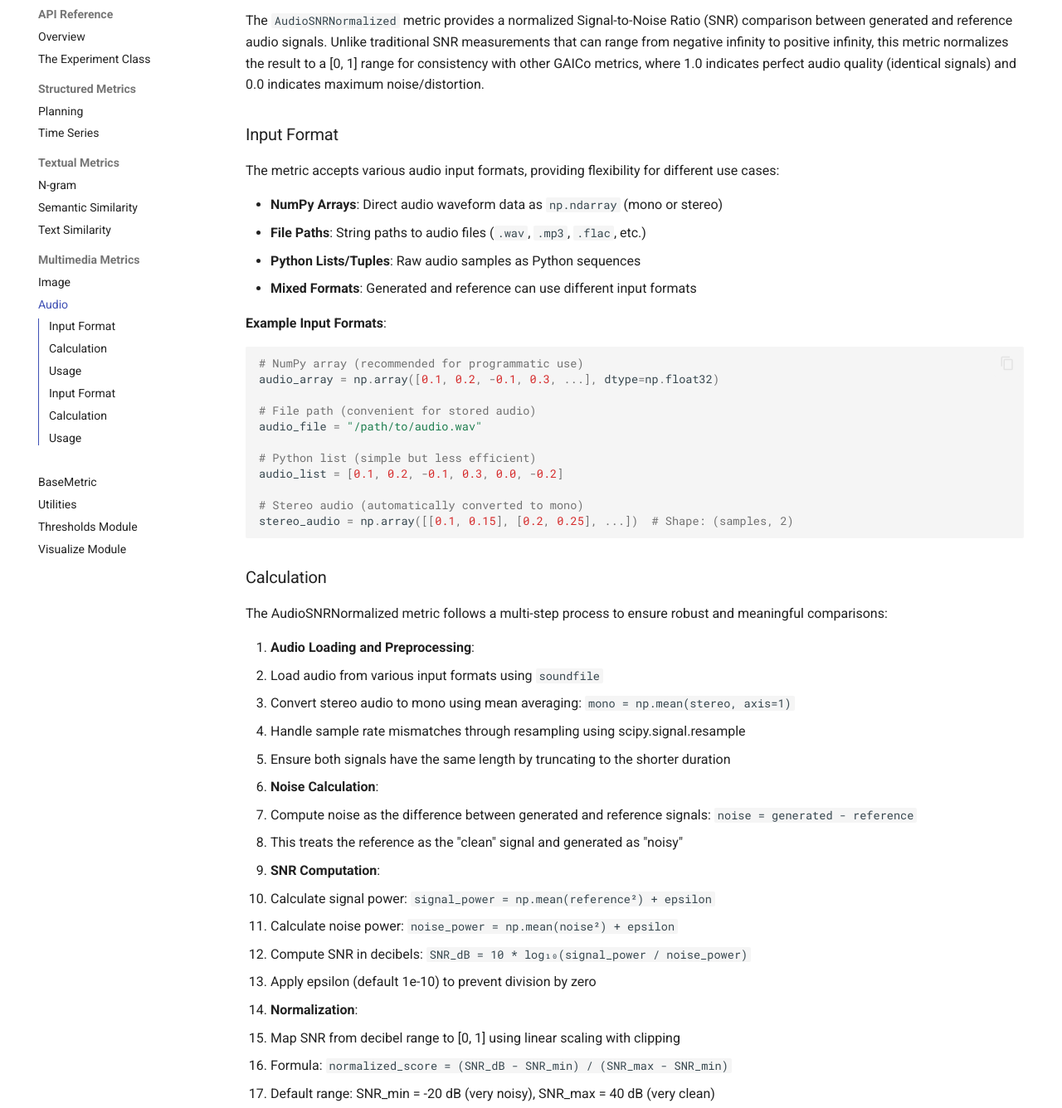
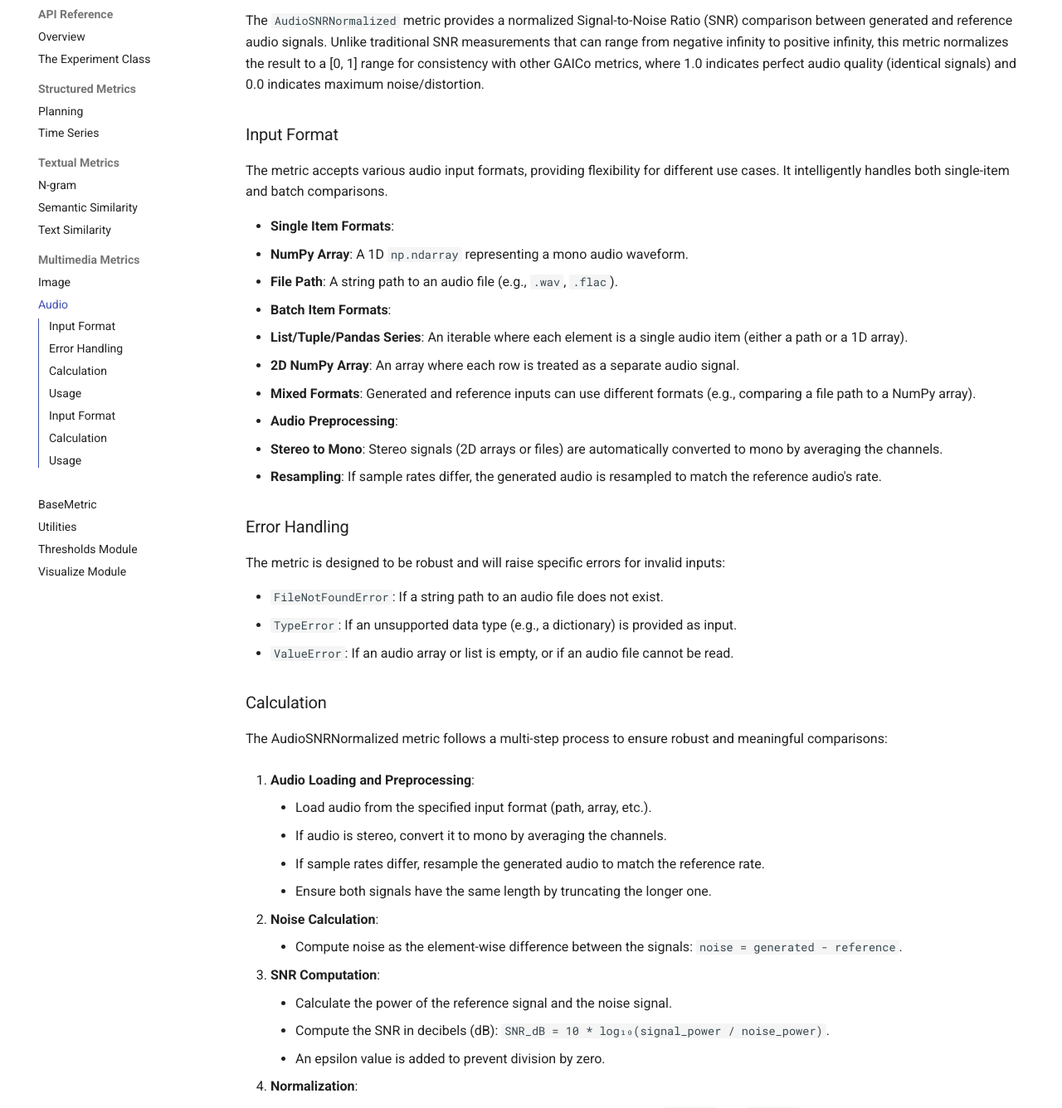
Before and after one commit to ai4society/GenAIResultsComparator, an MkDocs documentation site: the page built from docs/api/metrics/audio.md, in a window 1280 px wide and 1400 px high, scrolled down 360 px, cut to the strip 64-1400 px from the top of the window. Shown: the whole strip at 83% size. Built offline with MkDocs 1.6.1 and Material for MkDocs 9.7.7, drawn with Linux system fonts in a browser that asks for light colours; comment, search, counter and statistics services are not loaded; some of the changed text lies outside the part shown.

Commit message:
Commit local changes before merge

````diff
--- a/docs/api/metrics/audio.md
+++ b/docs/api/metrics/audio.md
@@ -8,53 +8,48 @@ The `AudioSNRNormalized` metric provides a normalized Signal-to-Noise Ratio (SNR
 
 ### Input Format
 
-The metric accepts various audio input formats, providing flexibility for different use cases:
+The metric accepts various audio input formats, providing flexibility for different use cases. It intelligently handles both single-item and batch comparisons.
 
-- **NumPy Arrays**: Direct audio waveform data as `np.ndarray` (mono or stereo)
-- **File Paths**: String paths to audio files (`.wav`, `.mp3`, `.flac`, etc.)
-- **Python Lists/Tuples**: Raw audio samples as Python sequences
-- **Mixed Formats**: Generated and reference can use different input formats
+- **Single Item Formats**:
+  - **NumPy Array**: A 1D `np.ndarray` representing a mono audio waveform.
+  - **File Path**: A string path to an audio file (e.g., `.wav`, `.flac`).
+- **Batch Item Formats**:
+  - **List/Tuple/Pandas Series**: An iterable where each element is a single audio item (either a path or a 1D array).
+  - **2D NumPy Array**: An array where each row is treated as a separate audio signal.
+- **Mixed Formats**: Generated and reference inputs can use different formats (e.g., comparing a file path to a NumPy array).
+- **Audio Preprocessing**:
+  - **Stereo to Mono**: Stereo signals (2D arrays or files) are automatically converted to mono by averaging the channels.
+  - **Resampling**: If sample rates differ, the generated audio is resampled to match the reference audio's rate.
 
-**Example Input Formats**:
-```python
-# NumPy array (recommended for programmatic use)
-audio_array = np.array([0.1, 0.2, -0.1, 0.3, ...], dtype=np.float32)
+### Error Handling
 
-# File path (convenient for stored audio)
-audio_file = "/path/to/audio.wav"
+The metric is designed to be robust and will raise specific errors for invalid inputs:
 
-# Python list (simple but less efficient)
-audio_list = [0.1, 0.2, -0.1, 0.3, 0.0, -0.2]
-
-# Stereo audio (automatically converted to mono)
-stereo_audio = np.array([[0.1, 0.15], [0.2, 0.25], ...])  # Shape: (samples, 2)
-```
+- `FileNotFoundError`: If a string path to an audio file does not exist.
+- `TypeError`: If an unsupported data type (e.g., a dictionary) is provided as input.
+- `ValueError`: If an audio array or list is empty, or if an audio file cannot be read.
 
 ### Calculation
 
 The AudioSNRNormalized metric follows a multi-step process to ensure robust and meaningful comparisons:
 
 1.  **Audio Loading and Preprocessing**:
-   - Load audio from various input formats using `soundfile`
-   - Convert stereo audio to mono using mean averaging: `mono = np.mean(stereo, axis=1)`
-   - Handle sample rate mismatches through resampling using scipy.signal.resample
-   - Ensure both signals have the same length by truncating to the shorter duration
+    - Load audio from the specified input format (path, array, etc.).
+    - If audio is stereo, convert it to mono by averaging the channels.
+    - If sample rates differ, resample the generated audio to match the reference rate.
+    - Ensure both signals have the same length by truncating the longer one.
 
-2. **Noise Calculation**:
-   - Compute noise as the difference between generated and reference signals: `noise = generated - reference`
-   - This treats the reference as the "clean" signal and generated as "noisy"
+2.  **Noise Calculation**:
+    - Compute noise as the element-wise difference between the signals: `noise = generated - reference`.
 
-3. **SNR Computation**:
-   - Calculate signal power: `signal_power = np.mean(reference²) + epsilon`
-   - Calculate noise power: `noise_power = np.mean(noise²) + epsilon`
-   - Compute SNR in decibels: `SNR_dB = 10 * log₁₀(signal_power / noise_power)`
-   - Apply epsilon (default 1e-10) to prevent division by zero
+3.  **SNR Computation**:
+    - Calculate the power of the reference signal and the noise signal.
+    - Compute the SNR in decibels (dB): `SNR_dB = 10 * log₁₀(signal_power / noise_power)`.
+    - An epsilon value is added to prevent division by zero.
 
-4. **Normalization**:
-   - Map SNR from decibel range to [0, 1] using linear scaling with clipping
-   - Formula: `normalized_score = (SNR_dB - SNR_min) / (SNR_max - SNR_min)`
-   - Default range: SNR_min = -20 dB (very noisy), SNR_max = 40 dB (very clean)
-   - Apply clipping: `score = max(0.0, min(1.0, normalized_score))`
+4.  **Normalization**:
+    - Linearly scale the SNR (dB) to a [0, 1] range using configurable `snr_min` and `snr_max` values.
+    - Clip the final score to ensure it falls strictly within the [0, 1] range.
 
 ### Usage
 
@@ -110,11 +105,11 @@ The `AudioSpectrogramDistance` metric evaluates audio similarity by comparing sp
 
 ### Input Format
 
-The metric accepts the same diverse input formats as `AudioSNRNormalized`, with additional considerations for spectral analysis:
+The metric accepts the same diverse input formats as `AudioSNRNormalized` (file paths, NumPy arrays, lists, etc.) and follows the same preprocessing and error handling logic. Additional considerations for spectral analysis include:
 
-- **Audio Duration**: Longer audio clips provide more reliable spectral analysis
-- **Sample Rate Consistency**: While automatic resampling is supported, consistent sample rates yield better results
-- **Minimum Length**: Very short audio clips (< 100 samples) may produce unreliable spectrograms
+- **Audio Duration**: Longer audio clips provide more reliable spectral analysis.
+- **Sample Rate Consistency**: While automatic resampling is supported, providing signals with consistent sample rates yields the most accurate results.
+- **Minimum Length**: Very short audio clips (e.g., shorter than the `n_fft` size) will raise a `ValueError` as a reliable spectrogram cannot be computed.
 
 **Recommended Input Characteristics**:
 ```python
@@ -134,29 +129,20 @@ sample_rates = {
 
 The AudioSpectrogramDistance metric employs Short-Time Fourier Transform (STFT) analysis followed by distance computation:
 
-1. **Spectrogram Computation**:
-   - Apply STFT using scipy.signal.stft with configurable parameters
-   - Default window: Hann window (n_fft=2048 samples ≈ 46ms at 44.1kHz)
-   - Default hop length: 512 samples (75% overlap, good time-frequency resolution)
-   - Extract magnitude spectrogram: `magnitude = |STFT(audio)|`
+1.  **Spectrogram Computation**:
+    - Check if `scipy` is available, raising an `ImportError` if not.
+    - Apply STFT using `scipy.signal.stft` with configurable parameters (`n_fft`, `hop_length`, `window`).
+    - Extract the magnitude spectrogram: `magnitude = |STFT(audio)|`.
 
-2. **Temporal Alignment**:
-   - Ensure spectrograms have matching time dimensions by truncating to shorter length
-   - Handle edge case where one spectrogram is empty (zero frames)
+2.  **Temporal Alignment**:
+    - Ensure spectrograms have matching time dimensions by truncating the longer one to match the shorter one.
 
-3. **Distance Calculation** (configurable via `distance_type`):
+3.  **Distance Calculation** (configurable via `distance_type`):
 
-   **Euclidean Distance** (default):
-   - Compute normalized mean squared difference: `distance = sqrt(mean((spec1 - spec2)²))`
-   - Normalize by average magnitude to handle scale differences
-   - Good for overall spectral energy comparison
+    **Euclidean Distance** (default):
+    - Computes the Euclidean distance between the flattened spectrograms and normalizes it by the average magnitude to handle scale differences.
 
-   **Cosine Distance**:
-   - Flatten spectrograms and compute cosine similarity: `cos_sim = dot(spec1, spec2) / (||spec1|| × ||spec2||)`
-   - Convert to distance: `distance = 1 - cos_sim`
-   - Effective for comparing spectral patterns regardless of overall energy
-
-   **Correlation Distance**:
+    **Cosine Distance**:
    - Compute normalized cross-correlation after mean removal
    - Formula: `correlation = dot(spec1_centered, spec2_centered) / (||spec1_centered|| × ||spec2_centered||)`
    - Distance: `distance = 1 - correlation`
````
Also changed, not shown: 4 other files.
